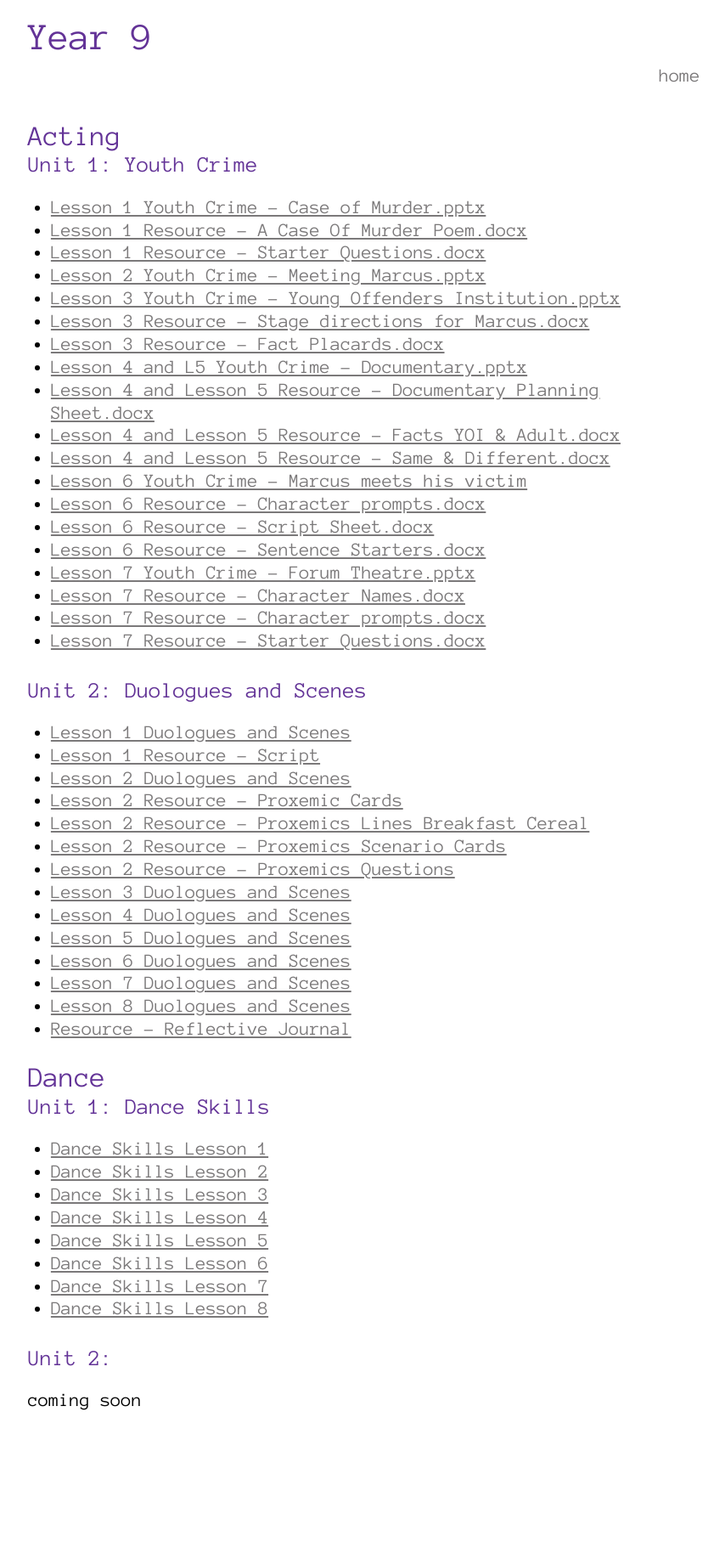
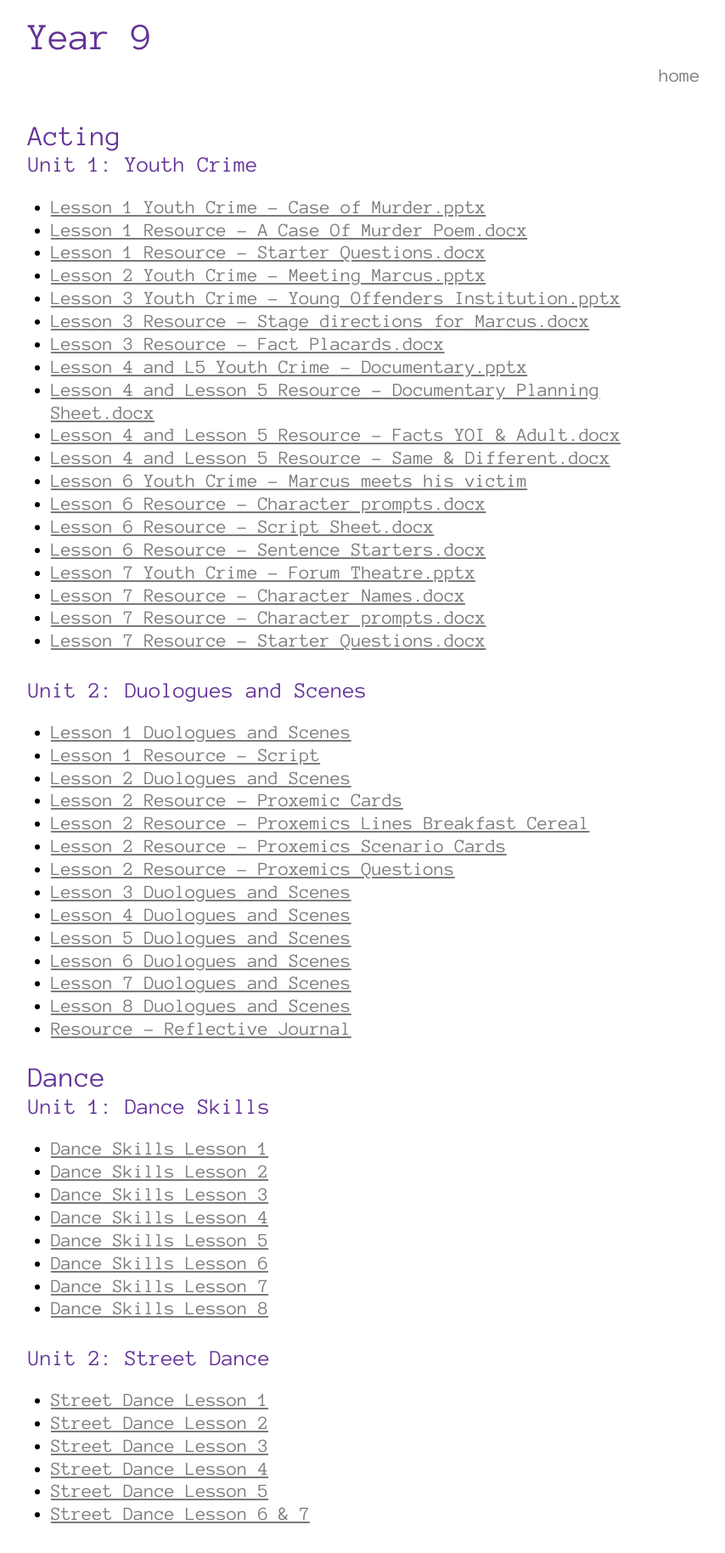
Before and after one commit to MalphasWats/stagewallis.com, a Jekyll site: the page built from PA/Year9.markdown, in a window 1280 px wide. Shown: the whole page at 85% size, without its empty margins (207-1061 px from the left). Built offline with Jekyll 4.4.1, drawn with Linux system fonts in a browser that asks for light colours; before the commit the page ends 1693 px from its top, so only the background shows below that.

Commit message:
y9danceterm2

```diff
--- a/PA/Year9.markdown
+++ b/PA/Year9.markdown
@@ -58,6 +58,10 @@ title: Year 9
 * [Dance Skills Lesson 7](y9dance/Dance Skills Lesson 7.pptx)
 * [Dance Skills Lesson 8](y9dance/Dance Skills Lesson 8.pptx)
 
-### Unit 2:
-
-coming soon
+### Unit 2: Street Dance
+* [Street Dance Lesson 1](y9dance/lesson-1-term-2-powerpoint- street dance.pptx)
+* [Street Dance Lesson 2](y9dance/lesson-2-term 2- powerpoint-street dance.pptx)
+* [Street Dance Lesson 3](y9dance/lesson 3-term 2 powerpoint-street dance.pptx)
+* [Street Dance Lesson 4](y9dance/lesson-4-Term 2-powerpoint-street dance.pptx)
+* [Street Dance Lesson 5](y9dance/lesson 5-term 2 powerpoint-street dance.pptx)
+* [Street Dance Lesson 6 & 7](y9dance/lesson-6 and 7- term 2 powerpoint- street dance.pptx)
```
Also changed, not shown: 6 other files.
